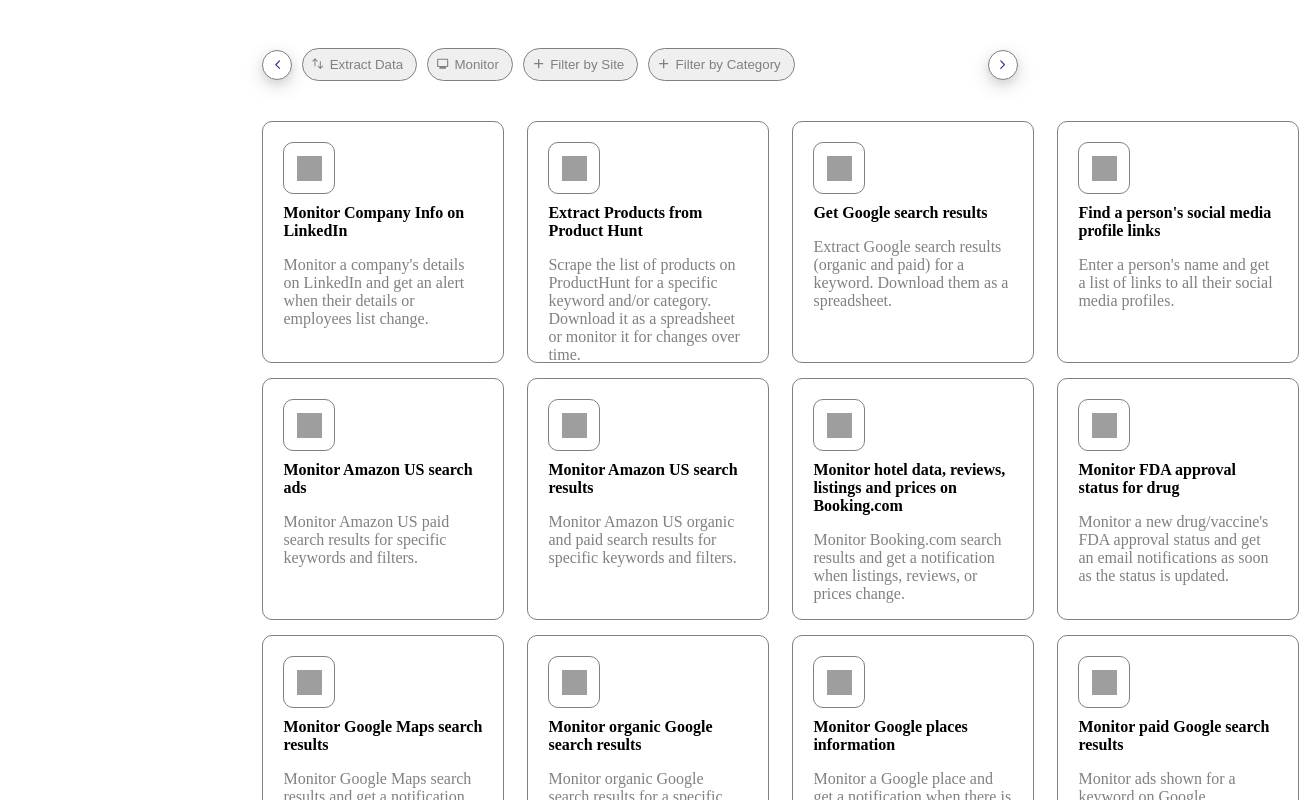
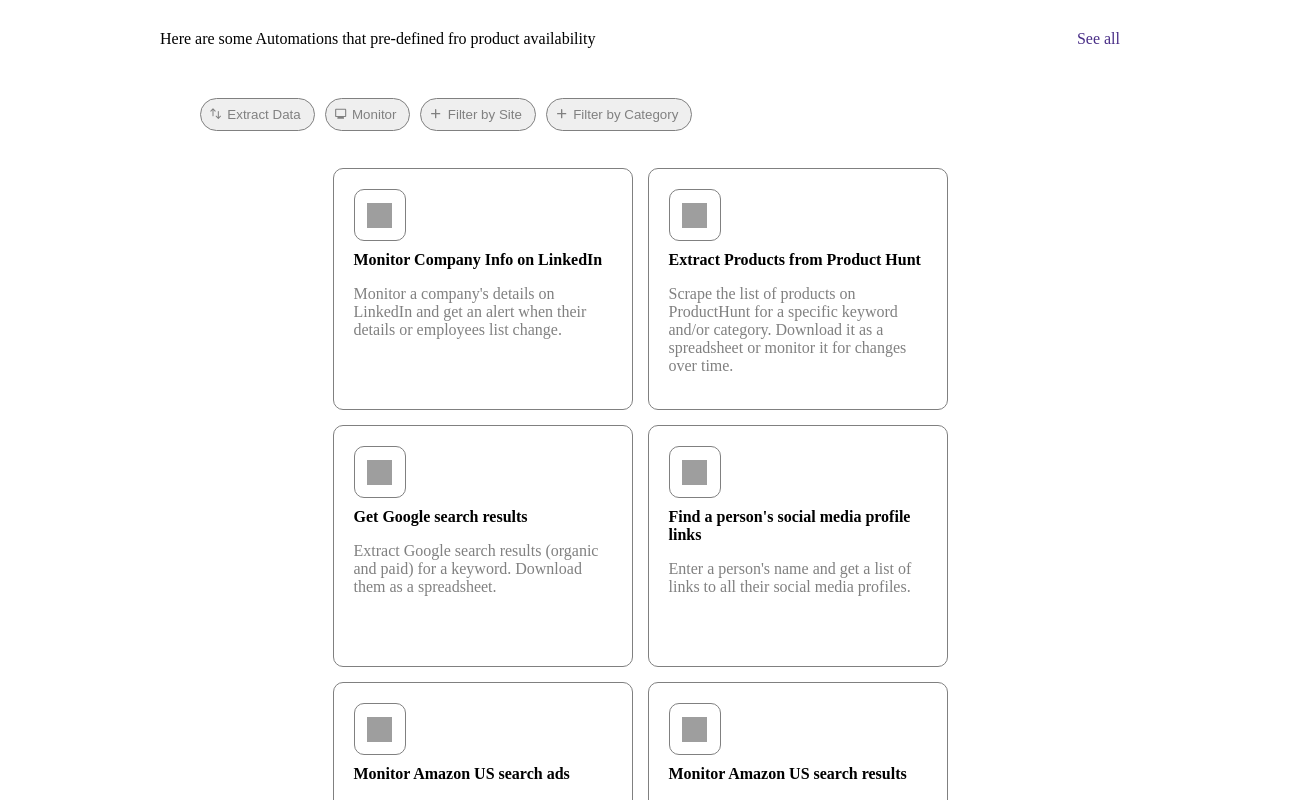
Before and after one commit to sengayire/automations-filter, a Next.js app: page / in a window 1280 px wide. Shown: the top 800 px of the page, 1307 px wide, since content can reach past the window. Built offline with nearby package versions, Linux system fonts and the light colour scheme; grey boxes are pictures that could not be loaded.

Commit message:
feature: decouple component

```diff
--- a/_variables.scss
+++ b/_variables.scss
@@ -18,8 +18,8 @@
 $box-shadow: 0 4px 8px 0 rgba(34, 34, 34, 0.105), 0 6px 20px 0 rgba(34, 34, 34, 0.153);
 
 $breakpoints: (
-  'small': (max-width: 576px),
-  'medium': (max-width: 768px),
-  'large': (max-width: 992px),
-  'huge': (max-width: 1400px),
+  'small': (max-width: 600px),
+  'medium': (min-width: 768px),
+  'large': (min-width: 992px),
+  'huge': (min-width: 1200px),
 );
--- a/src/modules/automations/index.tsx
+++ b/src/modules/automations/index.tsx
@@ -7,6 +7,5 @@
   <ProductFilter />
   <ProductList />
 </Layout>
-
   );
 };
--- a/src/modules/components/filter/styles.module.scss
+++ b/src/modules/components/filter/styles.module.scss
@@ -1,3 +1,3 @@
 .container{
-  position: relative;
+  // position: relative;
 }
--- a/src/modules/components/layout/styles.module.scss
+++ b/src/modules/components/layout/styles.module.scss
@@ -2,12 +2,9 @@
 
 .container{
 display: flex;
-flex-direction: column;
 justify-content: center;
-align-items: center;
-margin: 0 10rem;
 @include respond-to('small') {
   display: flex;
-  margin: 0;
+  margin: 10px;
   }
 }
--- a/src/modules/components/product-filter/index.tsx
+++ b/src/modules/components/product-filter/index.tsx
@@ -44,6 +44,7 @@
   const categoryList = getList(items, "categories");
   const ref = useRef<HTMLDivElement>(null);
   const refDiv = useRef<HTMLDivElement>(null)
+  const [showArrow, setShowArrow] = useState(false)
 
   const [keywords, setKeywords] = useState<string[]>([]);
   const [categories, setCategories] = useState<string>();
@@ -127,7 +128,7 @@
       }));
       return;
     }
-    setAllFilters((prev) => ({ ...prev, keywords: [] }));
+    setAllFilters((prev) => ({ ...prev, categories: [] }));
   }, [categories]);
 
   const scroll = (scrollOffset: number) => {
@@ -138,13 +139,12 @@
   const handleIntersection = (entries: IntersectionObserverEntry[]) => {
     entries.forEach((entry) => {
       const { boundingClientRect } = entry;
-      // Check if the right side of filters-container is at or beyond the right side of the viewport
       if (
-        ref.current && boundingClientRect.right - 100 >=
+        ref.current && boundingClientRect.right >=
         ref.current.clientWidth
       ) {
         scroll(100);
-        // Do something when the right side of filters-container reaches the end
+        setShowArrow(true)
       }
     });
   };
@@ -164,9 +164,21 @@
 
   return (
     <div className={styles["container"]}>
-      <div className={styles["leftArrow"]}>
-        <ArrowButton icon={<IoIosArrowBack />} onClick={() => scroll(100)} />
+      <div className={styles['see-all']}>
+        <div>Here are some Automations that pre-defined fro product availability</div>
+        <div><span onClick={() => {
+          setKeywords([])
+          setCategories('')
+
+        }}>See all</span></div>
       </div>
+      <div style={{position: 'relative', width: '100%', display: 'flex', justifyContent: 'center', alignItems: 'center'}}>
+
+      {
+        showArrow && <div className={styles["leftArrow"]}>
+        <ArrowButton icon={<IoIosArrowBack />} onClick={() => scroll(-100)} />
+      </div>
+      }
       <div ref={ref} className={styles["filters-container"]}>
         <Button
           title="Extract Data"
@@ -199,7 +211,9 @@
             title={categories}
             isSelected={!!categories}
             rightAdornment={
-              <IoMdClose onClick={() => setCategories(undefined)}  />
+              <IoMdClose onClick={() => {
+                setCategories(undefined)
+              }}  />
             }
           />
         )}
@@ -230,12 +244,13 @@
           />
         </Filter>
       </div>
-
-      <div className={styles["rightArrow"]}>
+     {showArrow && <div className={styles["rightArrow"]}>
         <ArrowButton
           icon={<IoIosArrowForward />}
-          onClick={() => scroll(-100)}
+          onClick={() => scroll(100)}
         />
+      </div>
+}
       </div>
     </div>
   );
--- a/src/modules/components/product-filter/styles.module.scss
+++ b/src/modules/components/product-filter/styles.module.scss
@@ -2,10 +2,15 @@
 @import '../../../../media';
 .container{
   display: flex;
-  padding: 30px 0 30px 0px;
+  flex-direction: column;
   width: 80%;
-  position: relative;
+  background: white;
+  padding: 30px 0px 0px 0px;
+  position: fixed;
   align-items: center;
+  top: 0;
+
+width: 75%;
   .filters-container{
     display: flex;
     width: 100%;
@@ -19,6 +24,16 @@
     padding-right: v.$padding-xlarge;
     padding-top: v.$padding-large;
     padding-bottom: v.$padding-large;
+  }
+  .see-all{
+    width: 100%;
+    justify-content: space-between;
+    padding-bottom: v.$padding-xlarge;
+    display: flex;
+    span{
+      cursor: pointer;
+     color: v.$button-selected;
+    }
   }
   .filters-container::-webkit-scrollbar {
       display: none;
@@ -40,7 +55,12 @@
     flex-direction: column;
     justify-content: center;
     align-items: center;
+    width: auto;
+    overflow-x: hidden;
     width: 100%;
-    overflow-x: hidden;
+    .filters-container{
+    padding-left: 20px;
+    padding-right: 20px;
+  }
   }
 }
--- a/src/modules/components/product-list/styles.module.scss
+++ b/src/modules/components/product-list/styles.module.scss
@@ -3,16 +3,25 @@
 
 .list-container{
   display: grid;
-  grid-template-columns: 250px 250px 250px 250px;
+  grid-template-columns: 300px 300px 300px 300px;
   column-gap:v.$gap-medium;
   row-gap: v.$gap-medium;
-  width: 80%;
-
+  padding-top: 150px;
   @include respond-to('small') {
     display: flex;
     flex-direction: column;
     justify-content: center;
     align-items: center;
-    width: 90%;
+    padding-left: 10px;
+    padding-right: 10px;
+    padding-top: 160px;
+
+  }
+   @include respond-to('medium') {
+    display: grid;
+   grid-template-columns: 300px 300px;
+   column-gap:v.$gap-medium;
+   row-gap: v.$gap-medium;
+   padding-top: 160px;
   }
 }
--- a/src/modules/shared/dropdown/styles.module.scss
+++ b/src/modules/shared/dropdown/styles.module.scss
@@ -13,7 +13,7 @@
   background: white;
   box-shadow: v.$box-shadow;
   border-radius: 10px;
-  z-index:3;
+  z-index: 999;
   @include respond-to('small') {
   left: 1%;
   }
--- a/src/modules/shared/product-card/index.tsx
+++ b/src/modules/shared/product-card/index.tsx
@@ -15,7 +15,6 @@
      <motion.div
       initial={{ opacity: 0, scale: 0.5 }}
       animate={{ opacity: 1, scale: 1 }}
-      whileHover={{ scale: 1.08 }}
       transition={{
         duration: 0.8,
         delay: 0.0,
--- a/src/modules/shared/product-card/styles.module.scss
+++ b/src/modules/shared/product-card/styles.module.scss
@@ -3,7 +3,6 @@
 @import '../../../../media';
 
 .container{
-  width: 200px;
   height: 200px;
   border: v.$border v.$gray_color;
   border-radius: 10px;
@@ -20,6 +19,6 @@
 
 
   @include respond-to('small') {
-    width: 350px;
+    width: 90%;
   }
 }
```
